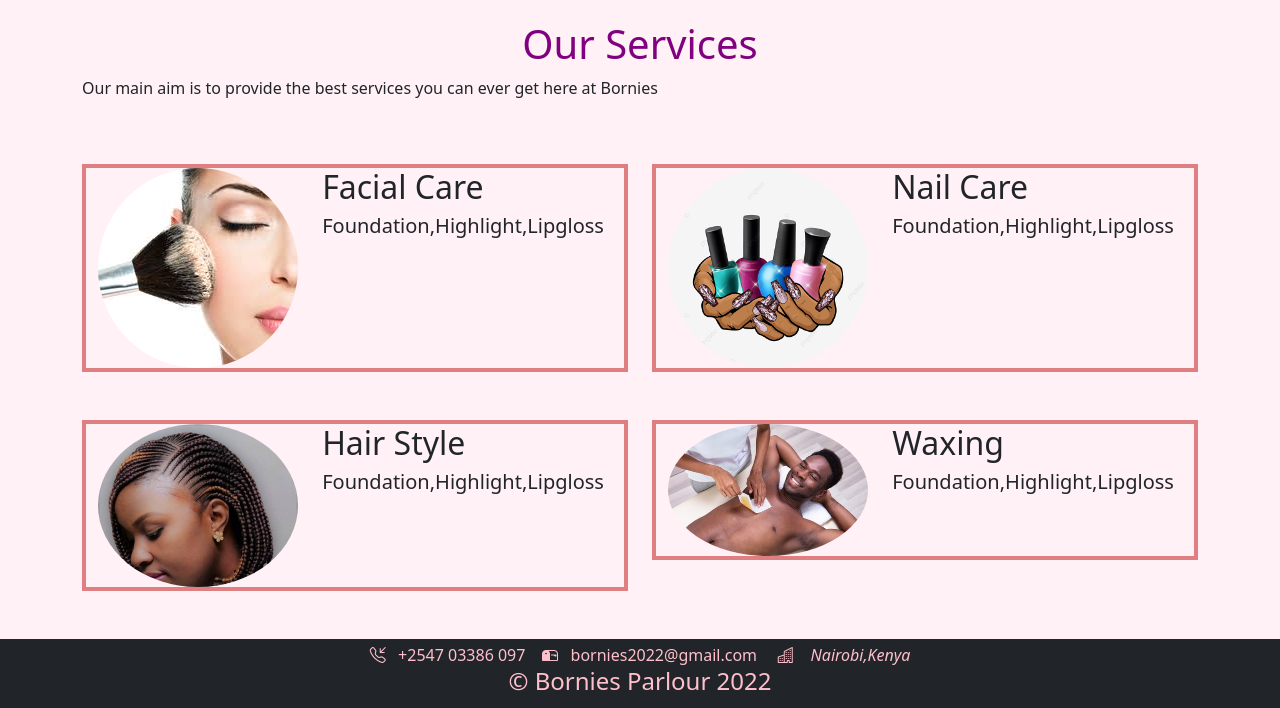
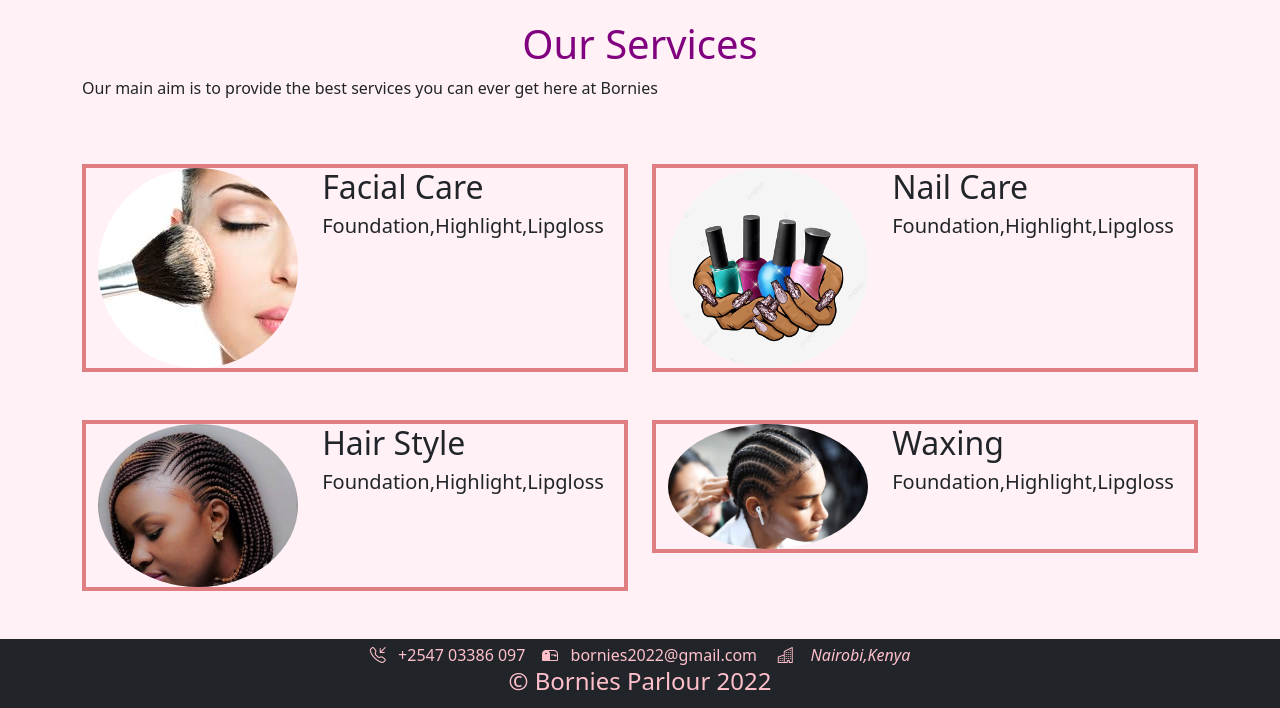
Before and after one commit to Rollins-Shadrack/Bornies2, a plain HTML site: page index.html in a window 1280 px wide. Shown: the part 1959-2667 px from the top of the page. Drawn offline with nearby package versions, Linux system fonts and the light colour scheme.

Commit message:
Update index.html
g

```diff
--- a/index.html
+++ b/index.html
@@ -243,7 +243,7 @@ data-bs-target="#navmenu">
                   <div class="col-sm g-5">
                     <div class="row" style="border:4px solid rgba(192, 14, 14, 0.5);">
                         <div class="col-sm-5">
-                            <img src="Images/waxing.jpg" style="width:200px; border-radius:50%"/>
+                            <img src="Images/Hairstyle.jpg" style="width:200px; border-radius:50%"/>
                         </div>
                         <div class="col-sm-5">
                           <h2>Waxing</h2>
```
